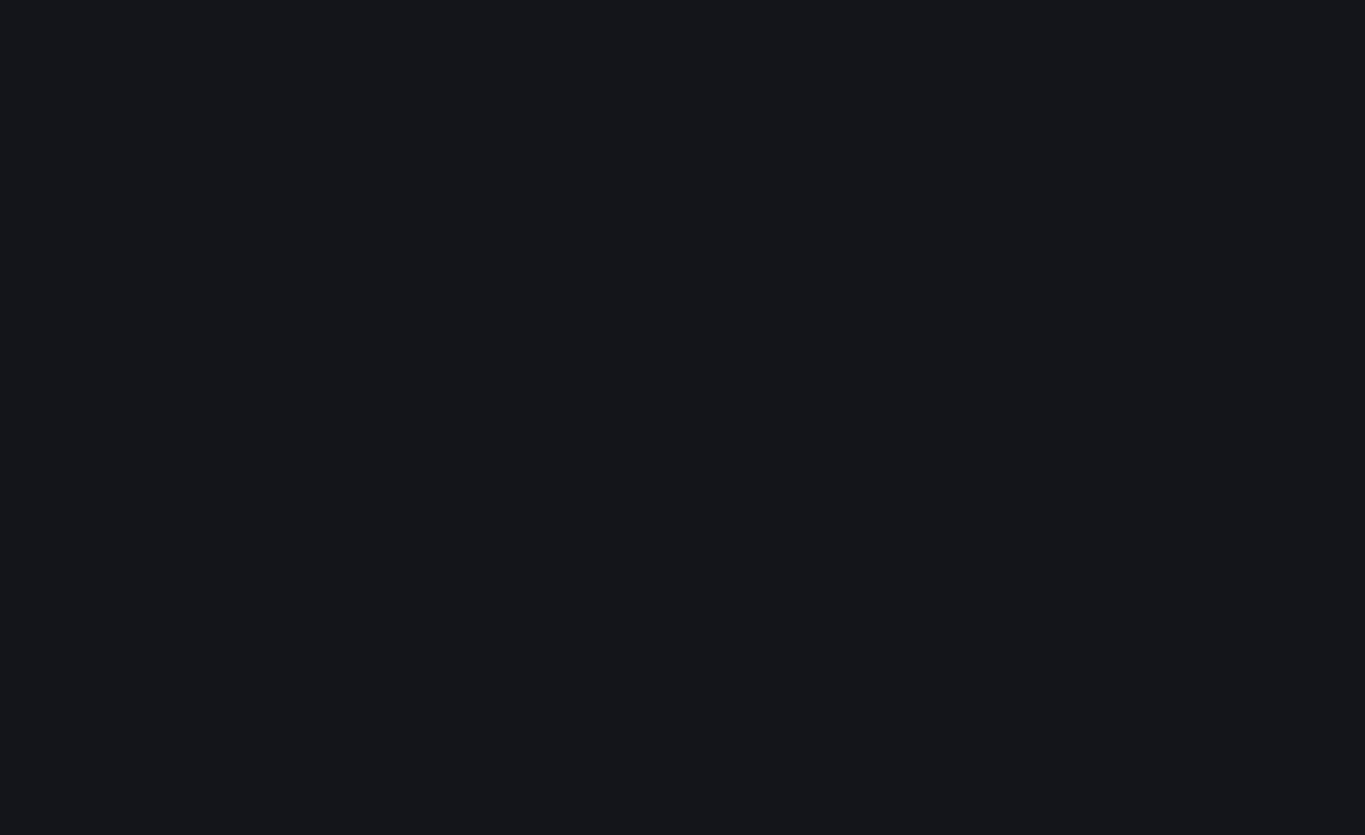
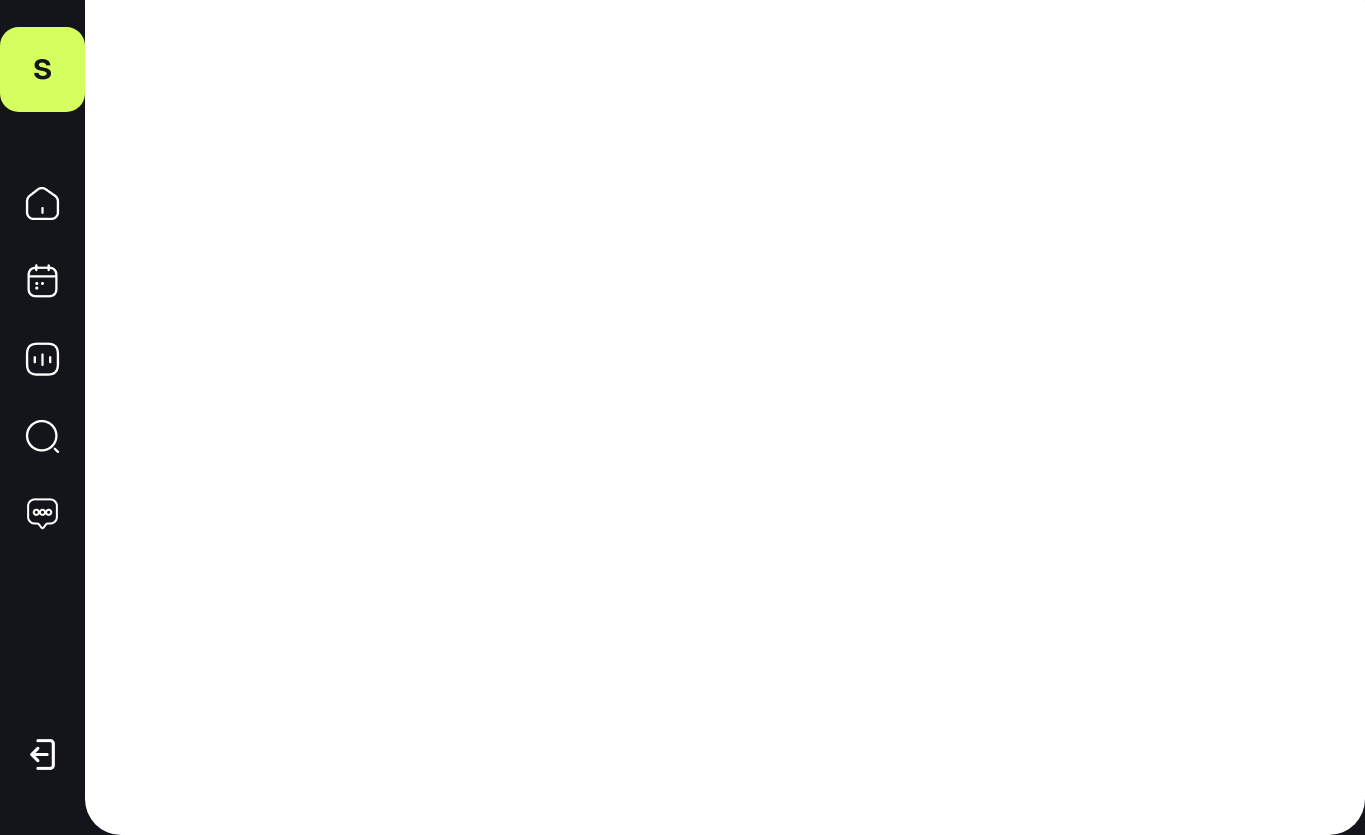
Before and after one commit to ZZSpasov20/Strive, a Vue app in the folder app/client/: page /program in a window 1280 px wide. Before the commit this address had no page. Shown: the whole page, 1365 px wide, since content can reach past the window. Before the commit the page ends 800 px from the top, so only its background shows below. Built offline with nearby package versions, Linux system fonts and the light colour scheme.

Commit message:
Create program page, add nav logo and fix charts with hard-coded data

```diff
--- a/app/client/src/components/MainStatistics.vue
+++ b/app/client/src/components/MainStatistics.vue
@@ -16,7 +16,6 @@ import {
         Legend
     } from 'chart.js';
 
-// Register all necessary chart components
         ChartJS.register(
         CategoryScale,
         LinearScale,
@@ -34,9 +33,9 @@ const chartData = ref({
     labels: ['January', 'February', 'March'],
     datasets: [
         {
-      label: 'Data One',
+        label: 'Consistency',
         backgroundColor: '#f87979',
-      data: [40, 20, 12]
+        data: [15, 17, 12]
         }
     ]
     });
@@ -47,16 +46,16 @@ defineComponent({
     });
 
     const lineData = ref({
-    labels: ['January', 'February', 'March', 'April', 'May', 'June'],
+        labels: ['04.4', '11.4', '18.4', '25.4', '1.4'],
     datasets: [
         {
-      label: 'Monthly Sales',
+        label: 'Lay pulldown',
         backgroundColor: '#CCDFFF',
         borderColor: 'rgba(54, 162, 235, 1)',
         borderWidth: 1,
         hoverBackgroundColor: 'rgba(54, 162, 235, 0.4)',
         hoverBorderColor: 'rgba(54, 162, 235, 1)',
-      data: [65, 59, 80, 81, 56, 55, 40],
+        data: [65, 70, 70, 80, 85,],
         fill: true,
         }
     ]
@@ -70,12 +69,12 @@ defineComponent({
     import { Doughnut } from 'vue-chartjs'
 
     const DoughnutChart = ref({
-    labels: ['January', 'February', 'March', 'April', 'May', 'June', 'July'],
+        labels: ['Arms', 'Chest', 'Legs', 'Back', 'Shoulders'],
     datasets: [
         {
-      label: 'Data One',
+        label: 'DConsistency by days',
         backgroundColor: '#D6FFCC',
-      data: [40, 39, 10, 40, 39, 80, 40]
+        data: [14, 12, 7, 15, 13]
         }
     ]
     });
--- a/app/client/src/components/Nav.vue
+++ b/app/client/src/components/Nav.vue
@@ -6,7 +6,7 @@
 
     <nav>
         <div class="nav__person-icon">
-
+            <img src="/src/assets/img/S.png" alt="S logo for strive">
         </div>
         <div class="nav__icon-wrapper">
             <img src="/src/assets/img/home-icon.png" alt="home_icon" id="home-current">
@@ -40,6 +40,7 @@
         display: flex;
         justify-content: center;
         align-items: center;
+        cursor: pointer;
     }
     .nav__icon-wrapper{
         display: flex;
--- /dev/null
+++ b/app/client/src/components/Program.vue
@@ -0,0 +1,34 @@
+<script setup lang="ts">
+
+</script>
+
+<template>
+    <div class="program-statistics-wrapper">
+        <div class="program-statistics">
+        </div>
+    </div>
+</template>
+
+<style scoped>
+    @import url('https://fonts.googleapis.com/css2?family=Hanken+Grotesk:ital,wght@0,100..900;1,100..900&display=swap');
+
+    .program-statistics-wrapper{
+        width:100%;
+        height: 100vh;
+        min-height: 750px;
+        display: flex;
+        justify-content: center;
+        align-items: center;
+    }
+    .program-statistics{
+        width: 1695px;
+        height: 869px;
+        border-radius: 36px;
+        background: #FFF;
+        display: flex;
+        flex-direction: column;
+        justify-content: flex-start;
+        align-items: center;
+
+    }
+</style>
--- a/app/client/src/router/index.ts
+++ b/app/client/src/router/index.ts
@@ -2,9 +2,9 @@ import { createRouter, createWebHistory } from 'vue-router'
 import HomeView from '../views/HomeView.vue'
 import SignUp from '@/views/SignUp.vue'
 import LoginView from '@/views/LoginView.vue'
-import Nav from '@/components/Nav.vue'
 import MainView from '@/views/MainView.vue'
-import FItnessView from '@/views/FItnessView.vue'
+import ProgramView from '@/views/ProgramView.vue'
+import FitnessView from '@/views/FitnessView.vue'
 
 
 
@@ -34,12 +34,17 @@ const router = createRouter({
       name: 'mainView',
       component: MainView
 
-    }
-    ,
+    },
     {
       path: '/fitness',
       name: 'fitnessView',
-      component: FItnessView
+      component: FitnessView
+
+    },
+    {
+      path: '/program',
+      name: 'programView',
+      component: ProgramView
 
     }
   ]
--- /dev/null
+++ b/app/client/src/views/ProgramView.vue
@@ -0,0 +1,20 @@
+<script setup lang="ts">
+import Nav from '@/components/Nav.vue';
+import Program from '@/components/Program.vue';
+
+
+</script>
+
+<template>
+    <div class="program-view-wrapper">
+        <Nav/>
+        <Program/>
+    </div>
+</template>
+
+<style scoped>
+    .program-view-wrapper{
+        width:100%;
+        display: flex;
+    }
+</style>
```
Also changed, not shown: app/client/src/assets/img/S.png (added). Lines whose indentation alone changed are shown as unchanged.
